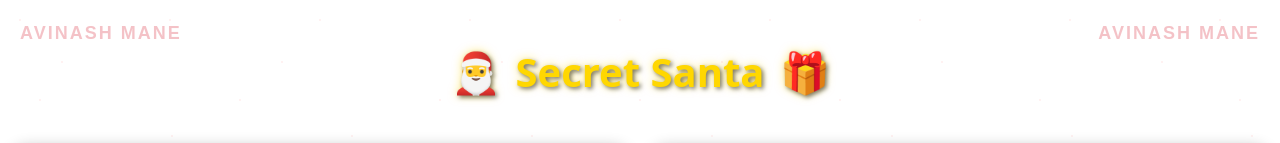
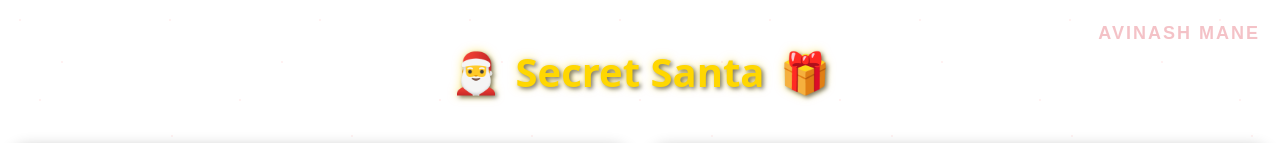
Before and after one commit to avinash-mane/santa, a plain HTML site: page index.html in a window 1280 px wide. Shown: the top 143 px of the page. Drawn offline with nearby package versions, Linux system fonts and the light colour scheme.

Commit message:
Remove left watermark

```diff
--- a/index.html
+++ b/index.html
@@ -13,7 +13,6 @@
 </head>
 <body>
     <!-- Watermark -->
-    <div class="watermark watermark-left">Avinash Mane</div>
     <div class="watermark watermark-right">Avinash Mane</div>
 
     <div class="container-fluid my-5">
```
